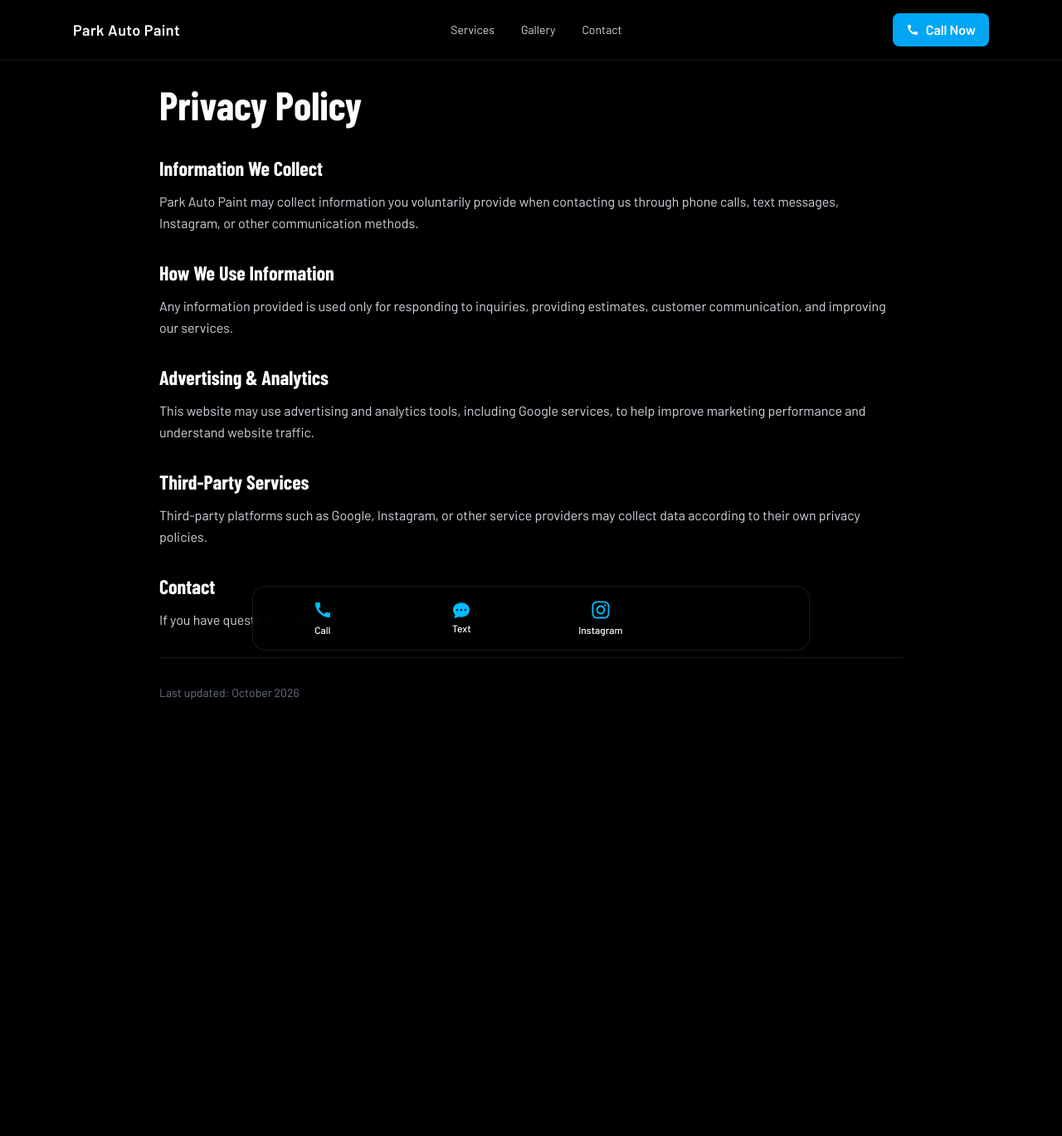
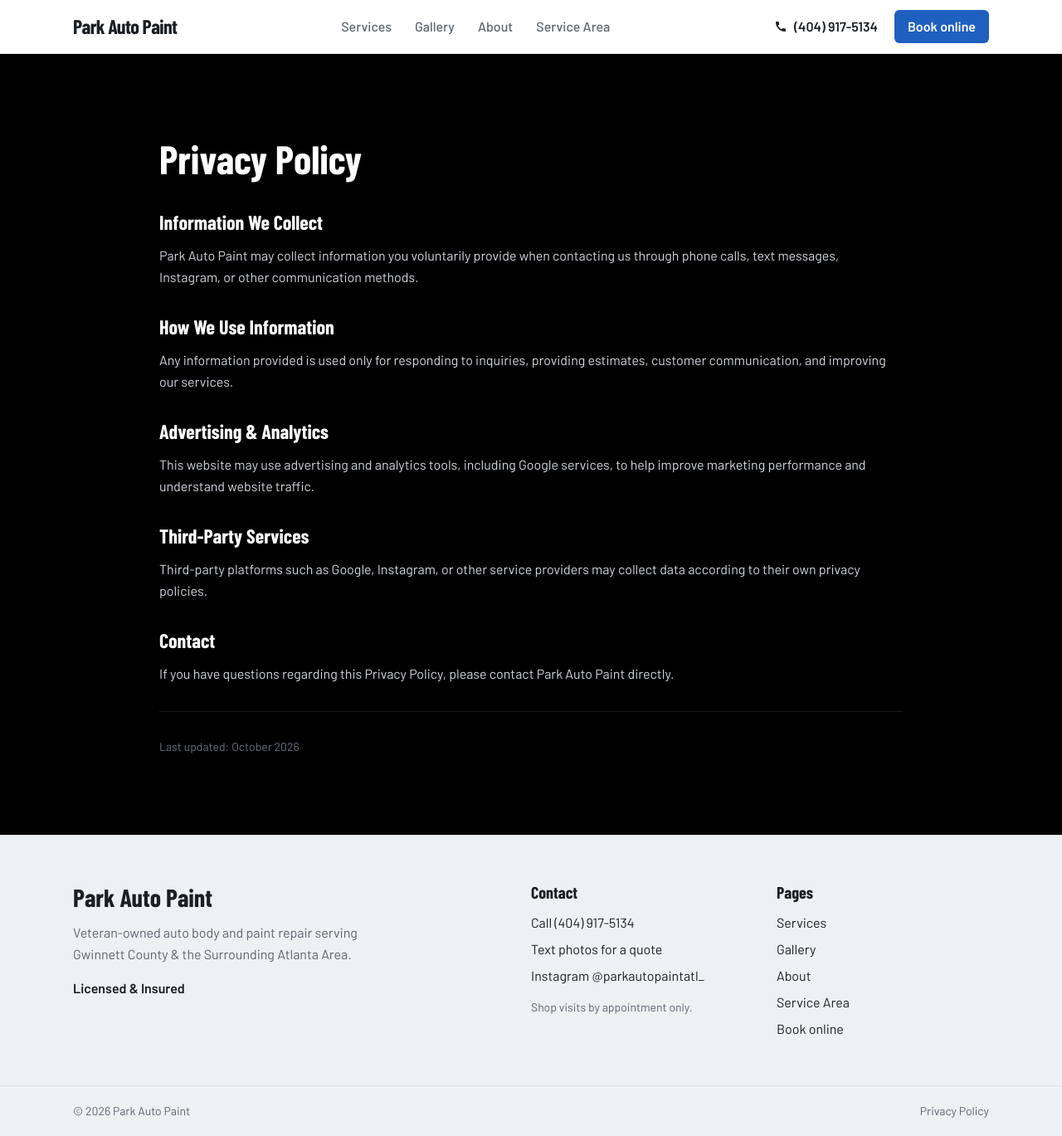
Before and after one commit to ErvinChavez/autoPaintSite, a Next.js app: page /privacy-policy in a window 1280 px wide. Shown: the whole page at 83% size. Before the commit the page ends 941 px from the top, so only its background shows below. Built offline with nearby package versions, Linux system fonts and the light colour scheme.

Commit message:
Add white navbar, footer, and phone contact bar with booking link

```diff
--- a/app/layout.tsx
+++ b/app/layout.tsx
@@ -4,6 +4,7 @@ import "./globals.css";
 
 import Navbar from "@/components/Navbar";
 import StickyCTA from "@/components/StickyCTA";
+import Footer from "@/components/Footer";
 
 const barlow = Barlow({
   subsets: ["latin"],
@@ -41,7 +42,7 @@ export default function RootLayout({
         <main>
           {children}
         </main>
-
+        <Footer />
         {/* Sticky CTA */}
         <StickyCTA />
 
--- /dev/null
+++ b/components/Footer.tsx
@@ -0,0 +1,84 @@
+import Link from "next/link";
+import { BUSINESS, NAV_LINKS } from "@/lib/constants";
+
+export default function Footer() {
+    const year = new Date().getFullYear();
+
+    return (
+        <footer className="bg-primer text-ink border-t border-ink/10 pb-28 md:pb-0">
+            <div className="max-w-6xl mx-auto px-6 py-14 grid gap-10 md:grid-cols-[2fr_1fr_1fr]">
+
+                {/* About the business */}
+                <div>
+                    <p className="font-display font-bold text-3xl">{BUSINESS.name}</p>
+
+                    <p className="mt-3 max-w-sm text-steel leading-relaxed">
+                        Veteran-owned auto body and paint repair serving {BUSINESS.serviceArea}.
+                    </p>
+
+                    <p className="mt-4 font-semibold">Licensed &amp; Insured</p>
+                </div>
+
+                {/* Contact */}
+                <div>
+                    <h2 className="text-xl">Contact</h2>
+
+                    <ul className="mt-3 space-y-2">
+                        <li>
+                            <a href={`tel:${BUSINESS.phone}`} className="hover:text-park-blue">
+                                Call {BUSINESS.phoneDisplay}
+                            </a>
+                        </li>
+                        <li>
+                            <a href={`sms:${BUSINESS.phone}`} className="hover:text-park-blue">
+                                Text photos for a quote
+                            </a>
+                        </li>
+                        <li>
+                            <a
+                                href={BUSINESS.instagram}
+                                target="_blank"
+                                rel="noopener noreferrer"
+                                className="hover:text-park-blue"
+                            >
+                                Instagram {BUSINESS.instagramHandle}
+                            </a>
+                        </li>
+                    </ul>
+
+                    <p className="mt-4 text-sm text-steel">Shop visits by appointment only.</p>
+                </div>
+
+                {/* Pages */}
+                <div>
+                    <h2 className="text-xl">Pages</h2>
+
+                    <ul className="mt-3 space-y-2">
+                        {NAV_LINKS.map((link) => (
+                            <li key={link.href}>
+                                <Link href={link.href} className="hover:text-park-blue">
+                                    {link.label}
+                                </Link>
+                            </li>
+                        ))}
+                        <li>
+                            <Link href="/book" className="hover:text-park-blue">
+                                Book online
+                            </Link>
+                        </li>
+                    </ul>
+                </div>
+            </div>
+
+            {/* Bottom bar */}
+            <div className="border-t border-ink/10">
+                <div className="max-w-6xl mx-auto px-6 py-5 flex flex-col sm:flex-row gap-2 sm:justify-between text-sm text-steel">
+                    <p>&copy; {year} {BUSINESS.name}</p>
+                    <Link href="/privacy-policy" className="hover:text-ink">
+                        Privacy Policy
+                    </Link>
+                </div>
+            </div>
+        </footer>
+    );
+}
--- a/components/Navbar.tsx
+++ b/components/Navbar.tsx
@@ -1,84 +1,139 @@
 "use client";
 
-import { useState } from "react";
-import { BUSINESS } from "@/lib/constants";
+import { useEffect, useState } from "react";
+import Link from "next/link";
+import { usePathname } from "next/navigation";
+import { HiMenu, HiX } from "react-icons/hi";
 import { MdCall } from "react-icons/md";
-import { HiMenu, HiX } from "react-icons/hi";
+import { BUSINESS, NAV_LINKS } from "@/lib/constants";
 
 export default function Navbar() {
     const [open, setOpen] = useState(false);
+    const pathname = usePathname();
+
+    // Let keyboard users close the mobile menu with Escape
+    useEffect(() => {
+        if (!open) return;
+
+        function handleKeyDown(event: KeyboardEvent) {
+            if (event.key === "Escape") setOpen(false);
+        }
+
+        window.addEventListener("keydown", handleKeyDown);
+        return () => window.removeEventListener("keydown", handleKeyDown);
+    }, [open]);
 
     return (
-        <header className="fixed top-0 left-0 w-full z-50 bg-black/80 backdrop-blur border-b border-white/10">
-
-            <div className="relative max-w-6xl mx-auto px-6 py-4 flex items-center justify-between">
+        <header className="sticky top-0 z-50 bg-paper border-b border-ink/10">
+            <div className="relative max-w-6xl mx-auto px-6 h-16 flex items-center justify-between gap-6">
 
                 {/* Brand */}
-                <div className="text-white font-black text-lg tracking-wide">
+                <Link
+                    href="/"
+                    onClick={() => setOpen(false)}
+                    className="font-display font-bold text-2xl tracking-tight text-ink"
+                >
                     {BUSINESS.name}
-                </div>
+                </Link>
 
                 {/* Desktop Nav */}
-                <nav className="hidden md:flex gap-8 text-sm text-gray-300">
-                    <a href="#services" className="hover:text-white transition">Services</a>
-                    <a href="#gallery" className="hover:text-white transition">Gallery</a>
-                    <a href="#contact" className="hover:text-white transition">Contact</a>
+                <nav aria-label="Main" className="hidden md:flex items-center gap-7">
+                    {NAV_LINKS.map((link) => {
+                        const isCurrent = pathname === link.href;
+
+                        return (
+                            <Link
+                                key={link.href}
+                                href={link.href}
+                                aria-current={isCurrent ? "page" : undefined}
+                                className={
+                                    isCurrent
+                                        ? "font-semibold text-park-blue"
+                                        : "font-medium text-steel hover:text-ink transition-colors"
+                                }
+                            >
+                                {link.label}
+                            </Link>
+                        );
+                    })}
                 </nav>
 
-                {/* CTA */}
+                {/* Desktop CTAs */}
+                <div className="hidden md:flex items-center gap-5">
                     <a
                         href={`tel:${BUSINESS.phone}`}
-                    className="hidden md:flex items-center gap-2 bg-sky-500 hover:bg-sky-600 text-white px-4 py-2 rounded-lg font-semibold transition"
+                        className="flex items-center gap-2 font-semibold text-ink hover:text-park-blue transition-colors"
                     >
-                    <MdCall />
-                    Call Now
+                        <MdCall aria-hidden="true" />
+                        {BUSINESS.phoneDisplay}
                     </a>
+
+                    <Link
+                        href="/book"
+                        className="bg-park-blue hover:bg-park-blue-dark text-white px-4 py-2 rounded-md font-semibold transition-colors"
+                    >
+                        Book online
+                    </Link>
+                </div>
 
                 {/* Mobile Menu Button */}
                 <button
+                    type="button"
                     onClick={() => setOpen(!open)}
-                    className="md:hidden text-white text-2xl"
+                    aria-expanded={open}
+                    aria-controls="mobile-menu"
+                    aria-label={open ? "Close menu" : "Open menu"}
+                    className="md:hidden -mr-2 p-2 text-3xl text-ink"
                 >
-                    {open ? <HiX /> : <HiMenu />}
+                    {open ? <HiX aria-hidden="true" /> : <HiMenu aria-hidden="true" />}
                 </button>
 
                 {/* Mobile Menu */}
                 {open && (
-                    <div className="absolute top-full left-0 w-full md:hidden bg-black border-t border-white/10 px-6 py-6 space-y-4 z-50">
+                    <nav
+                        id="mobile-menu"
+                        aria-label="Main"
+                        className="absolute top-full left-0 w-full md:hidden bg-paper border-b border-ink/10 px-6 pt-2 pb-6 shadow-lg"
+                    >
+                        <ul>
+                            {NAV_LINKS.map((link) => {
+                                const isCurrent = pathname === link.href;
 
+                                return (
+                                    <li key={link.href} className="border-b border-ink/10">
+                                        <Link
+                                            href={link.href}
+                                            onClick={() => setOpen(false)}
+                                            aria-current={isCurrent ? "page" : undefined}
+                                            className={`block py-4 font-display text-2xl font-semibold ${
+                                                isCurrent ? "text-park-blue" : "text-ink"
+                                            }`}
+                                        >
+                                            {link.label}
+                                        </Link>
+                                    </li>
+                                );
+                            })}
+                        </ul>
+
+                        <div className="mt-6 grid grid-cols-2 gap-3">
                             <a
-                            href="#services"
-                            onClick={() => setOpen(false)}
-                            className="block text-gray-300 hover:text-white"
+                                href={`tel:${BUSINESS.phone}`}
+                                className="flex items-center justify-center gap-2 border border-ink/20 text-ink px-4 py-3 rounded-md font-semibold"
                             >
-                            Services
+                                <MdCall aria-hidden="true" />
+                                Call
                             </a>
 
-                    <a
-                        href="#gallery"
+                            <Link
+                                href="/book"
                                 onClick={() => setOpen(false)}
-                        className="block text-gray-300 hover:text-white"
+                                className="flex items-center justify-center bg-park-blue text-white px-4 py-3 rounded-md font-semibold"
                             >
-                        Gallery
-                    </a>
-
-                    <a
-                        href="#contact"
-                        onClick={() => setOpen(false)}
-                        className="block text-gray-300 hover:text-white"
-                    >
-                        Contact
-                    </a>
-
-                    <a
-                        href={`tel:${BUSINESS.phone}`}
-                        className="flex items-center justify-center gap-2 bg-sky-500 text-white px-4 py-3 rounded-lg font-semibold"
-                    >
-                        <MdCall />
-                        Call Now
-                    </a>
-
+                                Book online
+                            </Link>
                         </div>
+                    </nav>
                 )}
             </div>
         </header>
--- a/components/StickyCTA.tsx
+++ b/components/StickyCTA.tsx
@@ -1,58 +1,56 @@
+import Link from "next/link";
 import { BUSINESS } from "@/lib/constants";
 import { FaInstagram } from "react-icons/fa";
-import { MdCall } from "react-icons/md";
+import { MdCall, MdEventAvailable } from "react-icons/md";
 import { BsChatDotsFill } from "react-icons/bs";
 
 export default function StickyCTA() {
     return (
-        <div className="fixed bottom-4 left-0 w-full z-50 px-4">
-
-            <div className="max-w-2xl mx-auto">
-
-                <div className="bg-black/90 backdrop-blur-xl border border-white/10 rounded-2xl shadow-2xl">
-
-                    <div className="grid grid-cols-4 text-white">
+        <nav
+            aria-label="Quick contact"
+            className="md:hidden fixed bottom-0 inset-x-0 z-40 bg-paper border-t border-ink/10 shadow-[0_-4px_16px_rgba(27,31,36,0.08)] pb-[env(safe-area-inset-bottom)]"
+        >
+            <div className="grid grid-cols-4 text-ink">
 
                 {/* Call */}
                 <a
                     href={`tel:${BUSINESS.phone}`}
-                            className="flex flex-col items-center justify-center py-4 hover:bg-white/10 rounded-l-2xl transition"
+                    className="flex flex-col items-center justify-center py-3"
                 >
-                            <MdCall className="text-2xl text-sky-400"/>
-                            <span className="text-xs mt-1 font-medium">
-                            Call
-                            </span>
+                    <MdCall aria-hidden="true" className="text-2xl text-park-blue" />
+                    <span className="text-xs mt-1 font-semibold">Call</span>
                 </a>
 
                 {/* Text */}
                 <a
                     href={`sms:${BUSINESS.phone}`}
-                            className="flex flex-col items-center justify-center py-4 hover:bg-white/10 transition"
+                    className="flex flex-col items-center justify-center py-3"
                 >
-                            <BsChatDotsFill className="text-xl text-sky-400" />
-                            <span className="text-xs mt-1 font-medium">
-                                Text
-                            </span>
+                    <BsChatDotsFill aria-hidden="true" className="text-xl text-park-blue" />
+                    <span className="text-xs mt-1 font-semibold">Text</span>
                 </a>
+
+                {/* Book */}
+                <Link
+                    href="/book"
+                    className="flex flex-col items-center justify-center py-3 bg-park-blue text-white"
+                >
+                    <MdEventAvailable aria-hidden="true" className="text-2xl" />
+                    <span className="text-xs mt-1 font-semibold">Book</span>
+                </Link>
 
                 {/* Instagram */}
                 <a
                     href={BUSINESS.instagram}
                     target="_blank"
                     rel="noopener noreferrer"
-                            className="flex flex-col items-center justify-center py-4 hover:bg-white/10 rounded-r-2xl transition"
+                    className="flex flex-col items-center justify-center py-3"
                 >
-                            <FaInstagram className="text-2xl text-sky-400" />
-                            <span className="text-xs mt-1 font-medium">
-                                Instagram
-                            </span>
+                    <FaInstagram aria-hidden="true" className="text-2xl text-park-blue" />
+                    <span className="text-xs mt-1 font-semibold">Instagram</span>
                 </a>
 
             </div>
-                </div>
-
-
-            </div>
-        </div>
+        </nav>
     );
 }
--- a/lib/constants.ts
+++ b/lib/constants.ts
@@ -1,6 +1,16 @@
 export const BUSINESS = {
     name: "Park Auto Paint",
-    phone: +14049175134,
+    phone: "+14049175134",
+    phoneDisplay: "(404) 917-5134",
     instagram: "https://www.instagram.com/parkautopaintatl_/",
+    instagramHandle: "@parkautopaintatl_",
+    booking: "https://parkauto.as.me/",
     serviceArea: "Gwinnett County & the Surrounding Atlanta Area",
 };
+
+export const NAV_LINKS = [
+    { href: "/services", label: "Services" },
+    { href: "/gallery", label: "Gallery" },
+    { href: "/about", label: "About" },
+    { href: "/service-area", label: "Service Area" },
+];
```
Also changed, not shown: components/Contact.tsx (+0 -12 lines). Lines whose indentation alone changed are shown as unchanged.
